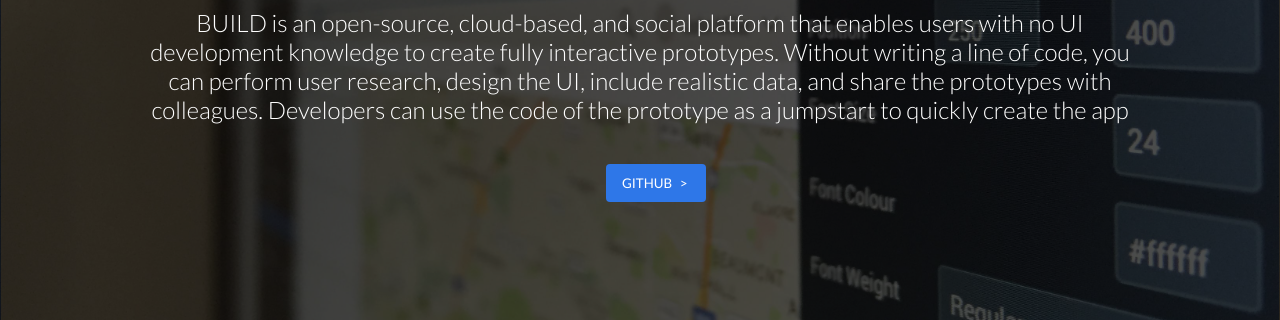
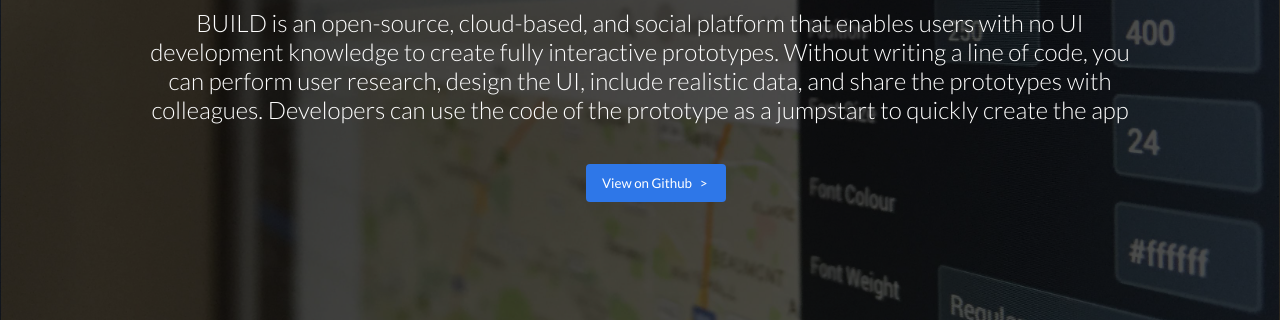
Before and after one commit to sapbuild/sapbuild.github.io, a plain HTML site: page index.html in a window 1280 px wide. Shown: the part 480-800 px from the top of the page. Drawn offline with Linux system fonts and the light colour scheme.

Commit message:
Button cleanup

```diff
--- a/index.html
+++ b/index.html
@@ -16,7 +16,7 @@
 		<div class="section1-title"> Create prototypes in the blink of an eye</div>
 		<div class="section1-subtext">BUILD  is an open-source, cloud-based, and social platform that enables users with no UI development knowledge to create fully interactive prototypes. Without writing a line of code, you can perform user research, design the UI, include realistic data, and share the prototypes with colleagues. Developers can use the code of the prototype as a jumpstart to quickly create the app</div>
 		<div class="section1-buttons">
-			<a href="https://github.com/sap/build" target="_blank" class="button download-button">GITHUB&nbsp&nbsp&nbsp>&nbsp</a>
+			<a href="https://github.com/sap/build" target="_blank" class="button download-button">View on Github&nbsp&nbsp&nbsp>&nbsp</a>
 		</div>
 	</div>
 </div>
--- a/styles.css
+++ b/styles.css
@@ -138,7 +138,7 @@
 
 .section1-buttons {
 	margin-top: 40px;
-	width: 100px;
+	width: 140px;
 	margin-left: auto;
 	margin-right: auto;
 }
@@ -163,7 +163,7 @@
 
 .download-button {
 	display: inline-block;
-	width: 100px;
+	width: 140px;
 	margin-left: 16px;
 }
 
```
